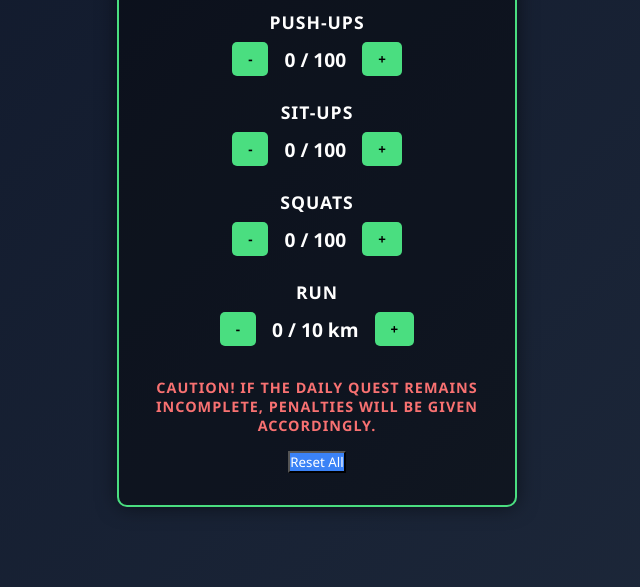
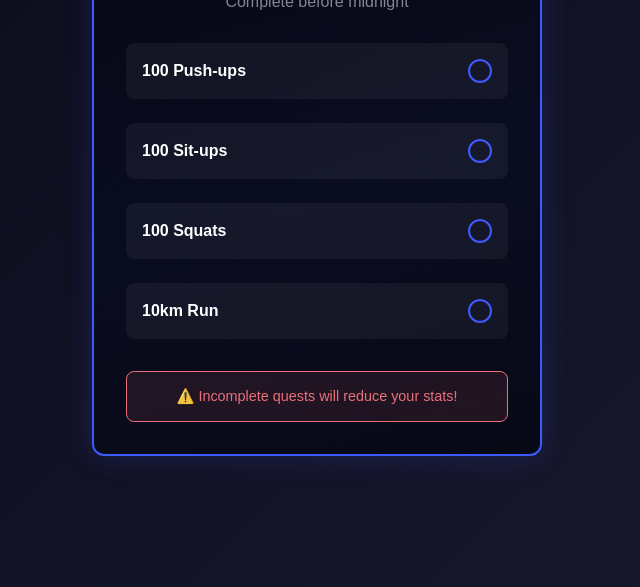
Before and after one commit to iamsandeshk/DailyQuests, a plain HTML site: page index.html in a window 1280 px wide. Shown: the part 213-800 px from the top of the page, without its empty margins (323-963 px from the left). Drawn offline with Linux system fonts and the light colour scheme.

Commit message:
Update index.html

```diff
--- a/index.html
+++ b/index.html
@@ -4,16 +4,16 @@
   <meta charset="UTF-8" />
   <title>Daily Quests - Solo Leveling</title>
   <style>
-    /* Basic Reset */
+    /* Base Styles */
     * {
       margin: 0;
       padding: 0;
       box-sizing: border-box;
-      font-family: 'Segoe UI', Tahoma, Geneva, Verdana, sans-serif;
+      font-family: 'Arial', sans-serif;
     }
 
     body {
-      background: linear-gradient(135deg, #0f172a, #1e293b);
+      background: linear-gradient(135deg, #0a0a1a, #1a1a2f);
       color: #fff;
       display: flex;
       align-items: center;
@@ -23,177 +23,193 @@
     }
 
     .quest-container {
-      background-color: rgba(0, 0, 0, 0.4);
-      border: 2px solid #4ade80;
-      border-radius: 10px;
+      background: rgba(0, 0, 0, 0.8);
+      border: 2px solid #3d5afe;
+      border-radius: 12px;
       padding: 2rem;
-      max-width: 400px;
       width: 100%;
-      text-align: center;
-      box-shadow: 0 0 20px rgba(0, 0, 0, 0.5);
+      max-width: 450px;
+      position: relative;
+      overflow: hidden;
+      box-shadow: 0 0 30px rgba(61, 90, 254, 0.2);
     }
 
-    .quest-container h1 {
-      font-size: 1.5rem;
-      margin-bottom: 0.5rem;
-      letter-spacing: 1px;
+    .quest-container::before {
+      content: '';
+      position: absolute;
+      top: -50%;
+      left: -50%;
+      width: 200%;
+      height: 200%;
+      background: linear-gradient(45deg, transparent, #3d5afe, transparent);
+      animation: glow 6s linear infinite;
+      opacity: 0.1;
     }
 
-    .quest-container h2 {
+    h1 {
+      font-size: 1.8rem;
+      margin-bottom: 0.5rem;
+      text-align: center;
+      text-transform: uppercase;
+      letter-spacing: 2px;
+      color: #3d5afe;
+      text-shadow: 0 0 10px rgba(61, 90, 254, 0.5);
+    }
+
+    h2 {
       font-size: 1rem;
-      font-weight: normal;
-      margin-bottom: 1.5rem;
-      color: #4ade80;
+      text-align: center;
+      margin-bottom: 2rem;
+      color: #888;
+      font-weight: 300;
     }
 
     .goal {
-      margin-bottom: 1.5rem;
+      margin: 1.5rem 0;
+      padding: 1rem;
+      background: rgba(255, 255, 255, 0.05);
+      border-radius: 8px;
+      cursor: pointer;
+      transition: all 0.3s ease;
+      position: relative;
+    }
+
+    .goal:hover {
+      background: rgba(61, 90, 254, 0.1);
+      transform: translateY(-2px);
+    }
+
+    .goal.completed {
+      background: rgba(76, 222, 128, 0.1);
+      border-color: #4ade80;
     }
 
     .goal-title {
       font-weight: bold;
-      margin-bottom: 0.5rem;
-      font-size: 1.1rem;
-      text-transform: uppercase;
-      letter-spacing: 1px;
+      display: flex;
+      align-items: center;
+      gap: 1rem;
+      color: #fff;
     }
 
-    .goal-controls {
-      display: flex;
-      justify-content: center;
-      align-items: center;
-      gap: 1rem;
+    .goal-title::after {
+      content: '';
+      width: 20px;
+      height: 20px;
+      border: 2px solid #3d5afe;
+      border-radius: 50%;
+      margin-left: auto;
+      transition: all 0.3s ease;
     }
 
-    .goal-controls button {
-      background-color: #4ade80;
-      border: none;
+    .goal.completed .goal-title::after {
+      background: #4ade80;
+      border-color: #4ade80;
+      content: '✓';
+      display: flex;
+      align-items: center;
+      justify-content: center;
       color: #000;
-      font-weight: bold;
-      padding: 0.5rem 1rem;
-      border-radius: 5px;
-      cursor: pointer;
-      transition: background-color 0.3s;
-    }
-
-    .goal-controls button:hover {
-      background-color: #86efac;
-    }
-
-    .goal-progress {
-      font-size: 1.2rem;
-      font-weight: bold;
-      min-width: 40px;
+      font-size: 12px;
     }
 
     .caution {
       margin-top: 2rem;
-      color: #f87171; /* A red-ish color */
+      padding: 1rem;
+      background: rgba(248, 113, 113, 0.1);
+      border: 1px solid #f87171;
+      border-radius: 8px;
+      text-align: center;
       font-size: 0.9rem;
-      text-transform: uppercase;
-      font-weight: bold;
-      letter-spacing: 1px;
+      color: #f87171;
     }
 
-    .reset-btn {
-      margin-top: 1rem;
-      background-color: #3b82f6;
-      color: #fff;
-    }
-
-    .reset-btn:hover {
-      background-color: #60a5fa;
+    @keyframes glow {
+      0% { transform: rotate(0deg); }
+      100% { transform: rotate(360deg); }
     }
   </style>
 </head>
 <body>
   <div class="quest-container">
-    <h1>Quest Info</h1>
-    <h2>Daily Quest - Train to become a formidable combatant</h2>
+    <h1>Daily Quests</h1>
+    <h2>Complete before midnight</h2>
 
-    <!-- Push-ups -->
-    <div class="goal" id="pushupGoal">
-      <div class="goal-title">Push-ups</div>
-      <div class="goal-controls">
-        <button onclick="updateGoal('pushups', -1, 100)">-</button>
-        <div class="goal-progress" id="pushupsDisplay">0 / 100</div>
-        <button onclick="updateGoal('pushups', 1, 100)">+</button>
-      </div>
+    <div class="goal" onclick="toggleGoal('pushups')">
+      <div class="goal-title">100 Push-ups</div>
     </div>
 
-    <!-- Sit-ups -->
-    <div class="goal" id="situpGoal">
-      <div class="goal-title">Sit-ups</div>
-      <div class="goal-controls">
-        <button onclick="updateGoal('situps', -1, 100)">-</button>
-        <div class="goal-progress" id="situpsDisplay">0 / 100</div>
-        <button onclick="updateGoal('situps', 1, 100)">+</button>
-      </div>
+    <div class="goal" onclick="toggleGoal('situps')">
+      <div class="goal-title">100 Sit-ups</div>
     </div>
 
-    <!-- Squats -->
-    <div class="goal" id="squatGoal">
-      <div class="goal-title">Squats</div>
-      <div class="goal-controls">
-        <button onclick="updateGoal('squats', -1, 100)">-</button>
-        <div class="goal-progress" id="squatsDisplay">0 / 100</div>
-        <button onclick="updateGoal('squats', 1, 100)">+</button>
-      </div>
+    <div class="goal" onclick="toggleGoal('squats')">
+      <div class="goal-title">100 Squats</div>
     </div>
 
-    <!-- Run (km) -->
-    <div class="goal" id="runGoal">
-      <div class="goal-title">Run</div>
-      <div class="goal-controls">
-        <button onclick="updateGoal('run', -1, 10)">-</button>
-        <div class="goal-progress" id="runDisplay">0 / 10 km</div>
-        <button onclick="updateGoal('run', 1, 10)">+</button>
-      </div>
+    <div class="goal" onclick="toggleGoal('run')">
+      <div class="goal-title">10km Run</div>
     </div>
 
     <div class="caution">
-      Caution! If the daily quest remains incomplete, penalties will be given accordingly.
+      ⚠️ Incomplete quests will reduce your stats!
     </div>
-    <button class="reset-btn" onclick="resetAll()">Reset All</button>
   </div>
 
   <script>
-    // Track the current counts in an object
     const goals = {
-      pushups: 0,
-      situps: 0,
-      squats: 0,
-      run: 0
+      pushups: false,
+      situps: false,
+      squats: false,
+      run: false
     };
 
-    // Function to update each goal
-    function updateGoal(goalName, increment, maxVal) {
-      // Add or subtract from the goal count
-      goals[goalName] += increment;
-      // Ensure it doesn't go below 0 or above the max
-      if (goals[goalName] < 0) goals[goalName] = 0;
-      if (goals[goalName] > maxVal) goals[goalName] = maxVal;
+    // Check daily reset
+    function checkDailyReset() {
+      const lastReset = localStorage.getItem('lastReset');
+      const currentDate = new Date().toDateString();
 
-      // Update the display
-      if (goalName === 'run') {
-        document.getElementById('runDisplay').textContent = `${goals[goalName]} / 10 km`;
-      } else {
-        document.getElementById(goalName + 'Display').textContent = `${goals[goalName]} / ${maxVal}`;
+      if (!lastReset || lastReset !== currentDate) {
+        resetAll();
+        localStorage.setItem('lastReset', currentDate);
       }
     }
 
-    // Reset all goals to zero
+    // Toggle goal completion
+    function toggleGoal(goalName) {
+      const goalElement = document.querySelector(`[onclick="toggleGoal('${goalName}')"]`);
+      goals[goalName] = !goals[goalName];
+      goalElement.classList.toggle('completed');
+      localStorage.setItem('goals', JSON.stringify(goals));
+    }
+
+    // Reset all goals
     function resetAll() {
-      goals.pushups = 0;
-      goals.situps = 0;
-      goals.squats = 0;
-      goals.run = 0;
+      document.querySelectorAll('.goal').forEach(goal => {
+        goal.classList.remove('completed');
+      });
+      Object.keys(goals).forEach(key => goals[key] = false);
+      localStorage.setItem('goals', JSON.stringify(goals));
+    }
 
-      document.getElementById('pushupsDisplay').textContent = '0 / 100';
-      document.getElementById('situpsDisplay').textContent = '0 / 100';
-      document.getElementById('squatsDisplay').textContent = '0 / 100';
-      document.getElementById('runDisplay').textContent = '0 / 10 km';
+    // Load saved state
+    function loadProgress() {
+      const savedGoals = localStorage.getItem('goals');
+      if (savedGoals) {
+        Object.assign(goals, JSON.parse(savedGoals));
+        Object.keys(goals).forEach(key => {
+          if (goals[key]) {
+            document.querySelector(`[onclick="toggleGoal('${key}')"]`).classList.add('completed');
+          }
+        });
+      }
     }
+
+    // Initialize
+    checkDailyReset();
+    loadProgress();
+    // Check for reset every minute
+    setInterval(checkDailyReset, 60000);
   </script>
 </body>
 </html>
```
